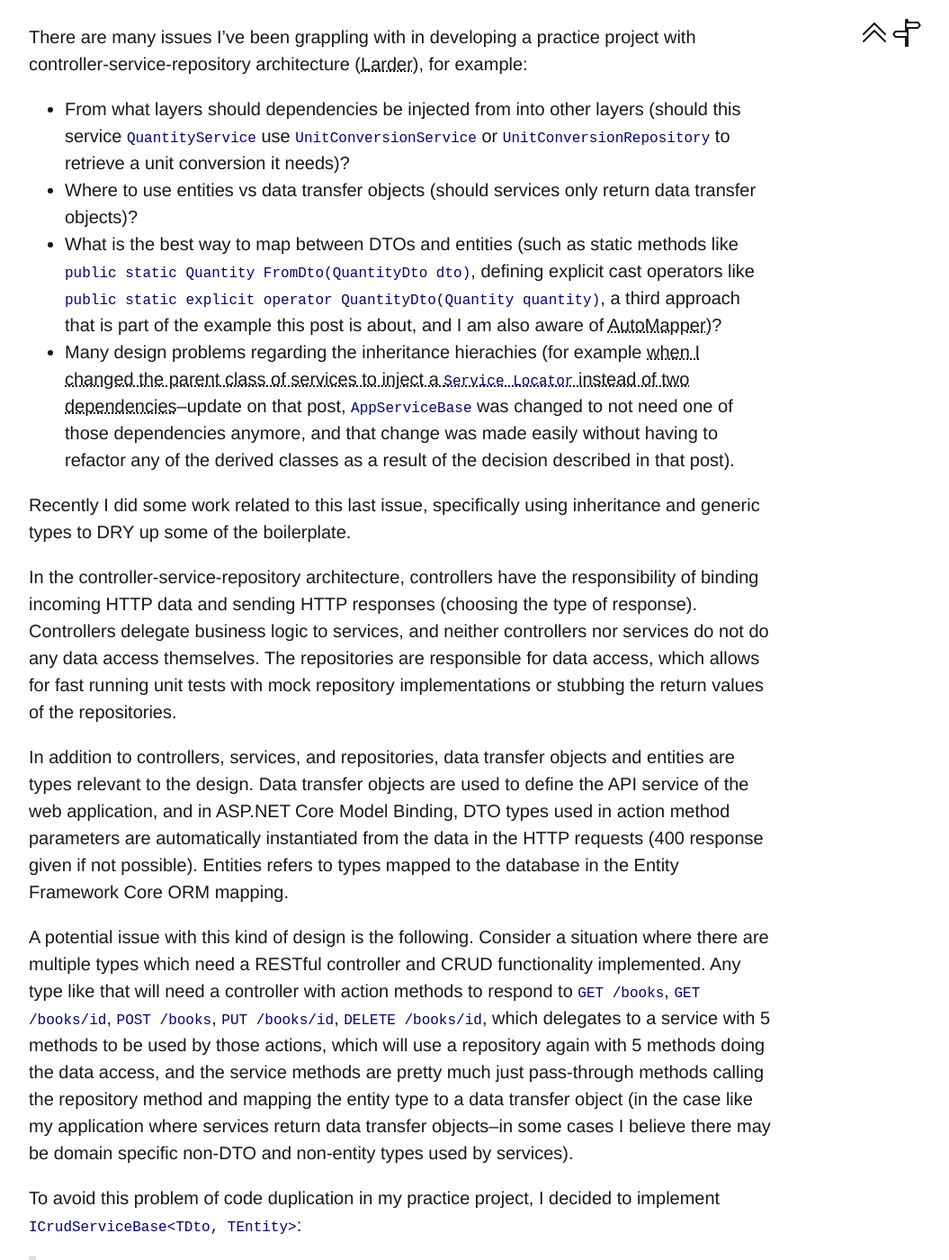
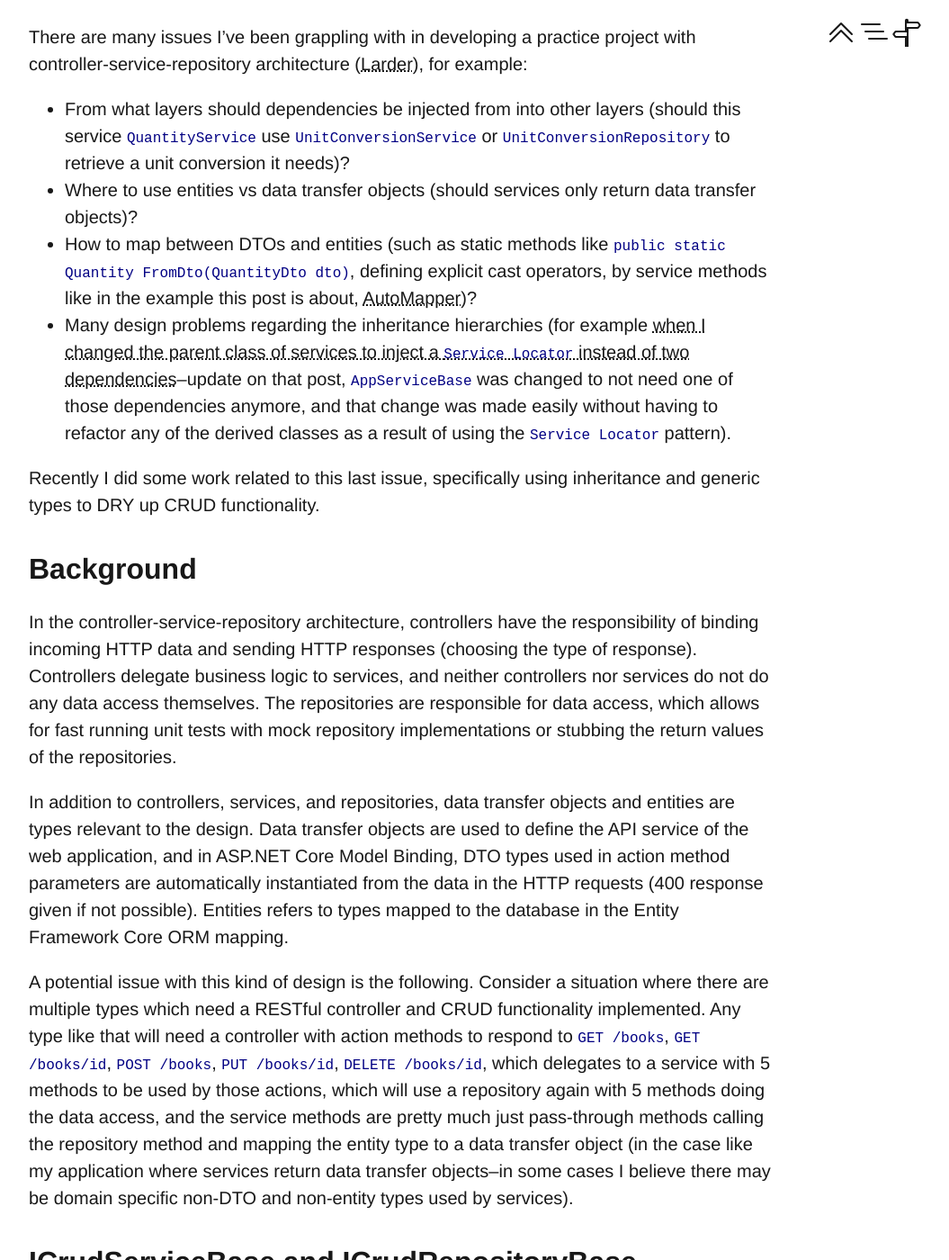
Before and after one commit to KyleRego/KyleRego.github.io, a Jekyll site: the page built from collections/_posts/2025-03-01-working-on-larder-crud.markdown, in a window 1280 px wide and 1400 px high, scrolled down 555 px. Shown: the whole window at 90% size, without its empty margins (112-1167 px from the left). Built offline with Jekyll 4.4.1, drawn with Linux system fonts in a browser that asks for light colours; some of the changed text lies outside the part shown.

Commit message:
Edit post a bit

```diff
--- a/collections/_posts/2025-03-01-working-on-larder-crud.markdown
+++ b/collections/_posts/2025-03-01-working-on-larder-crud.markdown
@@ -12,16 +12,20 @@ There are many issues I've been grappling with in developing a practice project
 
 - From what layers should dependencies be injected from into other layers (should this service `QuantityService` use `UnitConversionService` or `UnitConversionRepository` to retrieve a unit conversion it needs)?
 - Where to use entities vs data transfer objects (should services only return data transfer objects)?
-- What is the best way to map between DTOs and entities (such as static methods like `public static Quantity FromDto(QuantityDto dto)`, defining explicit cast operators like `public static explicit operator QuantityDto(Quantity quantity)`, a third approach that is part of the example this post is about, and I am also aware of [AutoMapper](https://automapper.org/))?
-- Many design problems regarding the inheritance hierachies (for example [when I changed the parent class of services to inject a `Service Locator` instead of two dependencies](https://kylerego.github.io/service-locator-pattern-derived-services)--update on that post, `AppServiceBase` was changed to not need one of those dependencies anymore, and that change was made easily without having to refactor any of the derived classes as a result of the decision described in that post).
+- How to map between DTOs and entities (such as static methods like `public static Quantity FromDto(QuantityDto dto)`, defining explicit cast operators, by service methods like in the example this post is about, [AutoMapper](https://automapper.org/))?
+- Many design problems regarding the inheritance hierarchies (for example [when I changed the parent class of services to inject a `Service Locator` instead of two dependencies](https://kylerego.github.io/service-locator-pattern-derived-services)--update on that post, `AppServiceBase` was changed to not need one of those dependencies anymore, and that change was made easily without having to refactor any of the derived classes as a result of using the `Service Locator` pattern).
 
-Recently I did some work related to this last issue, specifically using inheritance and generic types to DRY up some of the boilerplate.
+Recently I did some work related to this last issue, specifically using inheritance and generic types to DRY up CRUD functionality.
+
+## Background
 
 In the controller-service-repository architecture, controllers have the responsibility of binding incoming HTTP data and sending HTTP responses (choosing the type of response). Controllers delegate business logic to services, and neither controllers nor services do not do any data access themselves. The repositories are responsible for data access, which allows for fast running unit tests with mock repository implementations or stubbing the return values of the repositories.
 
 In addition to controllers, services, and repositories, data transfer objects and entities are types relevant to the design. Data transfer objects are used to define the API service of the web application, and in ASP.NET Core Model Binding, DTO types used in action method parameters are automatically instantiated from the data in the HTTP requests (400 response given if not possible). Entities refers to types mapped to the database in the Entity Framework Core ORM mapping.
 
 A potential issue with this kind of design is the following. Consider a situation where there are multiple types which need a RESTful controller and CRUD functionality implemented. Any type like that will need a controller with action methods to respond to `GET /books`, `GET /books/id`, `POST /books`, `PUT /books/id`, `DELETE /books/id`, which delegates to a service with 5 methods to be used by those actions, which will use a repository again with 5 methods doing the data access, and the service methods are pretty much just pass-through methods calling the repository method and mapping the entity type to a data transfer object (in the case like my application where services return data transfer objects--in some cases I believe there may be domain specific non-DTO and non-entity types used by services).
+
+## ICrudServiceBase and ICrudRepositoryBase
 
 To avoid this problem of code duplication in my practice project, I decided to implement `ICrudServiceBase<TDto, TEntity>`:
 
@@ -118,7 +122,11 @@ public abstract class CrudServiceBase<TDto, TEntity>
 }
 {% endhighlight %}
 
+### How this restricts services to use services instead of repositories
+
 An implication/intention of this design is also that services will only use services for data access, with the exception that services implementing `ICrudServiceBase` derived from `CrudServiceBase` get a repository implementing `ICrudRepositoryBase` for the entity type relevant to that service.
+
+### Why MapToEntity returns a Task
 
 The reason for `MapToEntity` being asynchronous is due to my design decision in `RecipeService` to create items for ingredients that do not exist already for the user (`ItemDto ingItem = await _itemService.FindOrCreate(ingredientDto.Name);` in the following). In other words, a recipe has many ingredient items, and so it may be necessary to create the ingredient items in mapping the recipe DTO to a recipe entity which includes those items.
 
```
